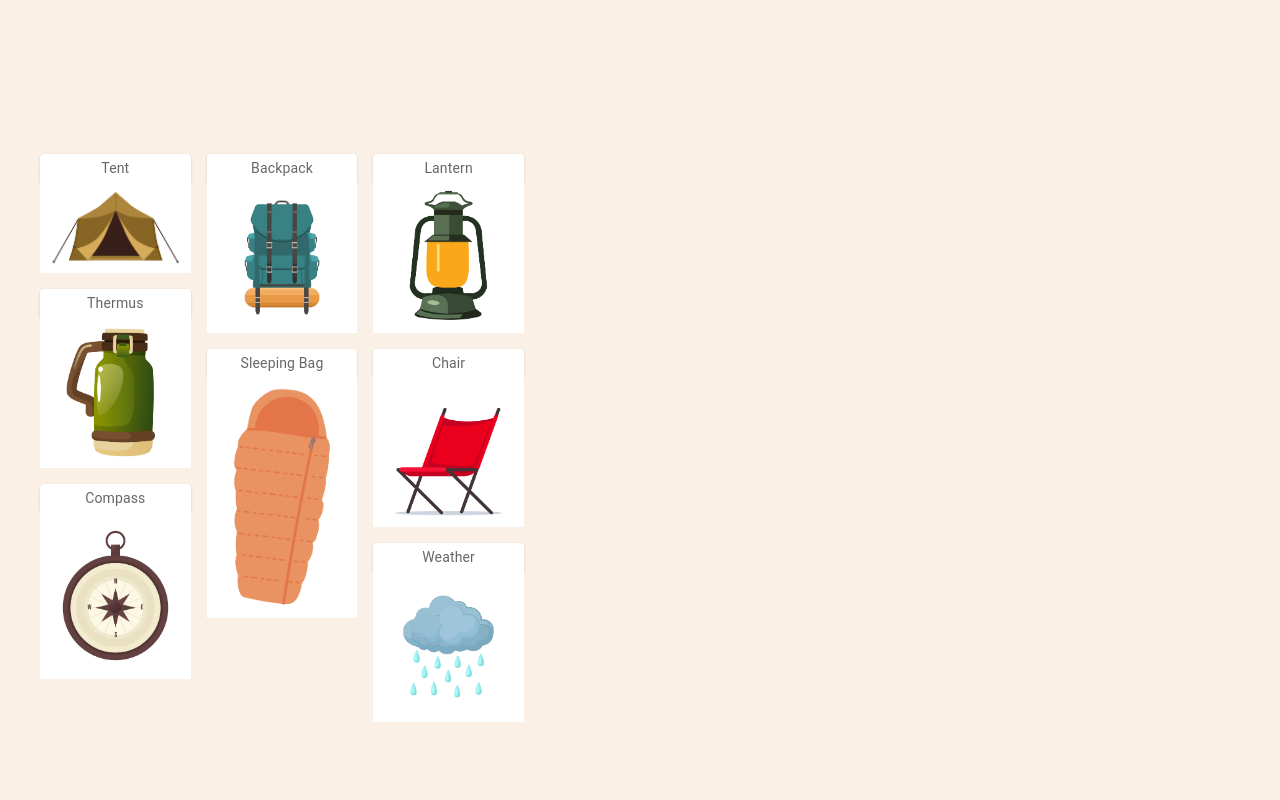
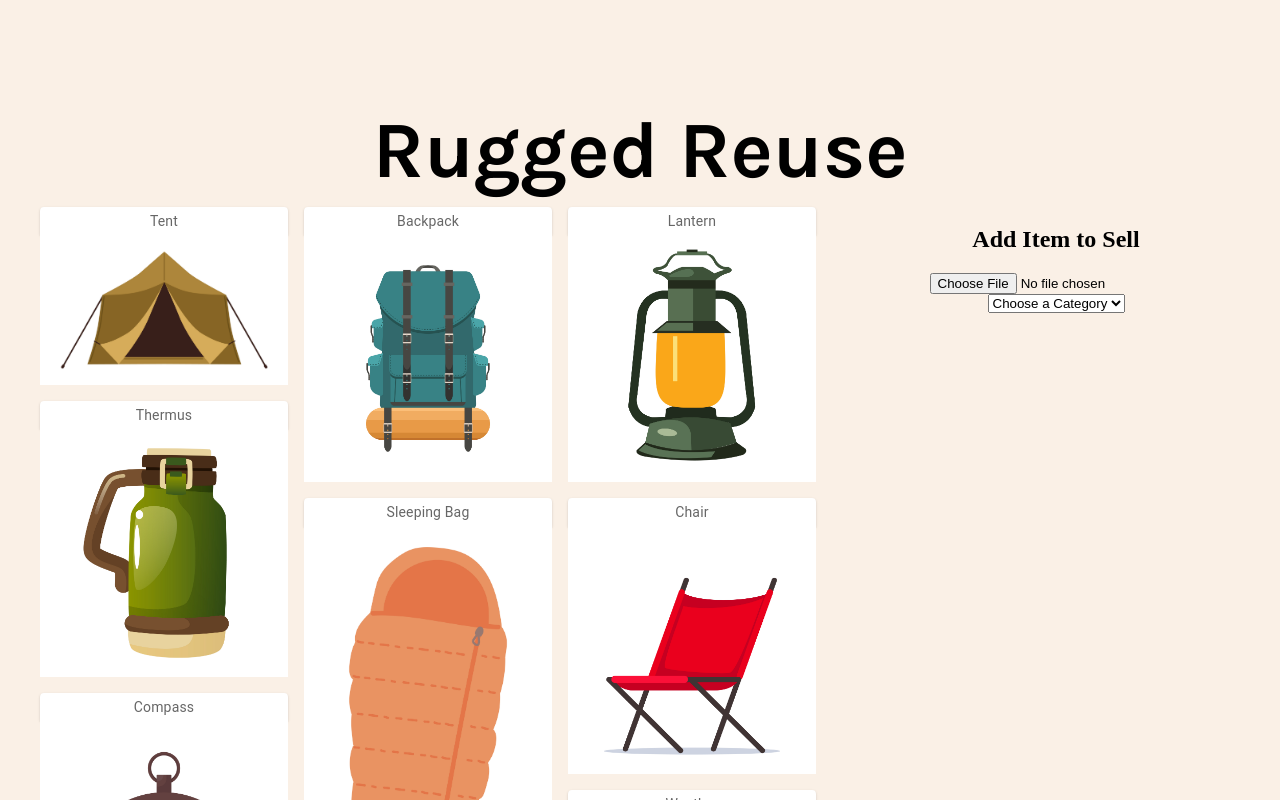
Before and after one commit to kelleyej/rugged-reuse, a React (Vite) app: page /gear in a window 1280 px wide. Shown: the top 800 px of the page. Built offline with nearby package versions, Linux system fonts and the light colour scheme.

Commit message:
Add file input for images

```diff
--- a/src/components/Gear.css
+++ b/src/components/Gear.css
@@ -5,3 +5,30 @@
 
     cursor: pointer;
 }
+
+.gear-page {
+    display: flex;
+
+}
+
+.add-item {
+    width: 35%;
+    text-align: center;
+    display: flex;
+    flex-direction: column;
+}
+
+.main-gear {
+    text-align: center;
+
+}
+
+.gear-title {
+    margin-bottom: 10px;
+    margin-top: 10px;
+    font-size: 5em;
+}
+
+form {
+    text-align: center;
+}
--- a/src/components/Gear.tsx
+++ b/src/components/Gear.tsx
@@ -11,6 +11,7 @@ import sleepingBag from '../assets/sleeping-bag.jpeg'
 import Chair from '../assets/chair.jpeg'
 import Compass from '../assets/compass.jpeg'
 import Weather from '../assets/weather.jpeg'
+import Cards from '../assets/cards.jpeg'
 
 const Label = styled(Paper)(({ theme }) => ({
     backgroundColor: '#fff',
@@ -28,8 +29,11 @@ const Label = styled(Paper)(({ theme }) => ({
 export default function Gear() {
 
     return (
+        <div class='main-gear'>
+            <h1 class='gear-title'>Rugged Reuse</h1>
+            <section class='gear-page'>
 
-        <Box sx={{ width: 500, height: 500, marginLeft: 5 }}>
+                <Box sx={{ width: '65%', height: 500, marginLeft: 5 }}>
 
 
                     <Masonry columns={3} spacing={2}>
@@ -52,6 +56,22 @@ export default function Gear() {
                         ))}
                     </Masonry>
                 </Box>
+                <section class='add-item'>
+                    <h2>Add Item to Sell</h2>
+                    <form>
+                        <input type='file' />
+                        <select>
+                            <option value=''>Choose a Category</option>
+                            <option value='tents'>Tents</option>
+                            <option value='sleeping-bags'>Sleeping Bags</option>
+                            <option value='entertainment'>Entertainment</option>
+                        </select>
+                    </form>
+                </section>
+            </section>
+        </div>
+
+
 
     );
 }
@@ -88,5 +108,9 @@ const itemData = [
     {
         img: Weather,
         title: 'Weather'
+    },
+    {
+        img: Cards,
+        title: 'Entertainment'
     }
 ]
```
Also changed, not shown: src/assets/cards.jpeg (added). Lines whose indentation alone changed are shown as unchanged.
